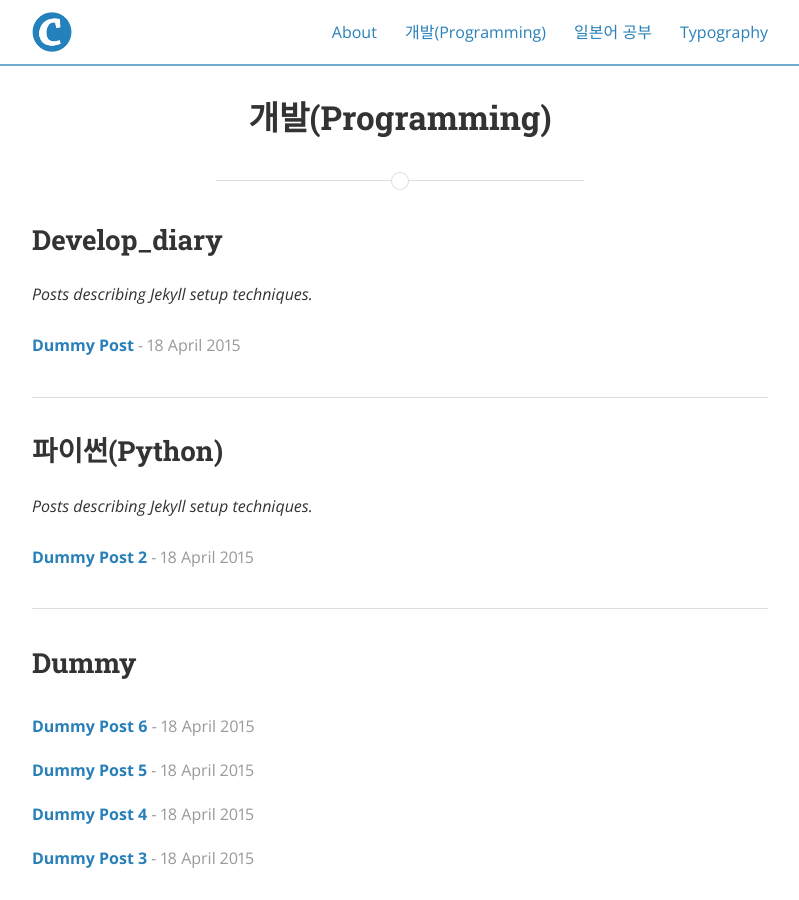
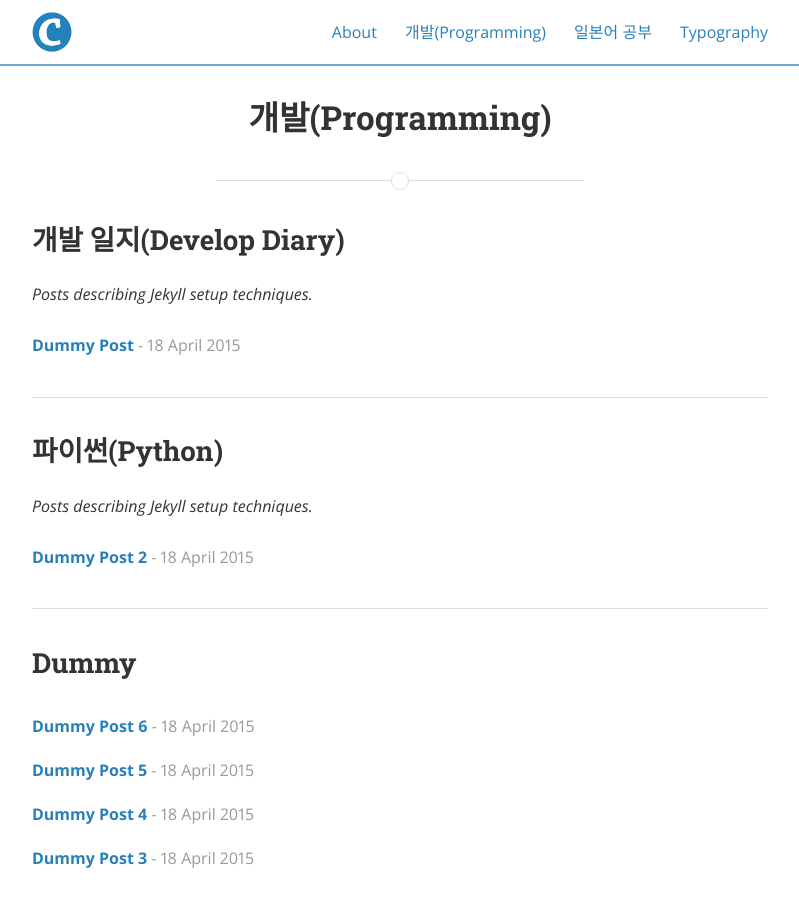
Before and after one commit to myksb1223/myksb1223.github.io, a Jekyll site: the page built from develops.html, in a window 1280 px wide and 900 px high. Shown: the whole window, without its empty margins (240-1039 px from the left). Built offline with Jekyll 4.4.1, drawn with Linux system fonts in a browser that asks for light colours; nearby versions of some CDN libraries; some of the changed lines change nothing that is shown.

Commit message:
Add pages

```diff
--- a/develops.html
+++ b/develops.html
@@ -6,7 +6,7 @@ permalink: /develops/
 
 {% for category in site.categories %}
   {% capture cat %}{{ category | first }}{% endcapture %}
-  {% if cat == 'developdiary' %}
+  {% if cat == 'develop_diary' %}
   <h2 id="{{cat}}">개발 일지(Develop Diary)</h2>
   {% elsif cat == 'python' %}
   <h2 id="{{cat}}">파이썬(Python)</h2>
```
